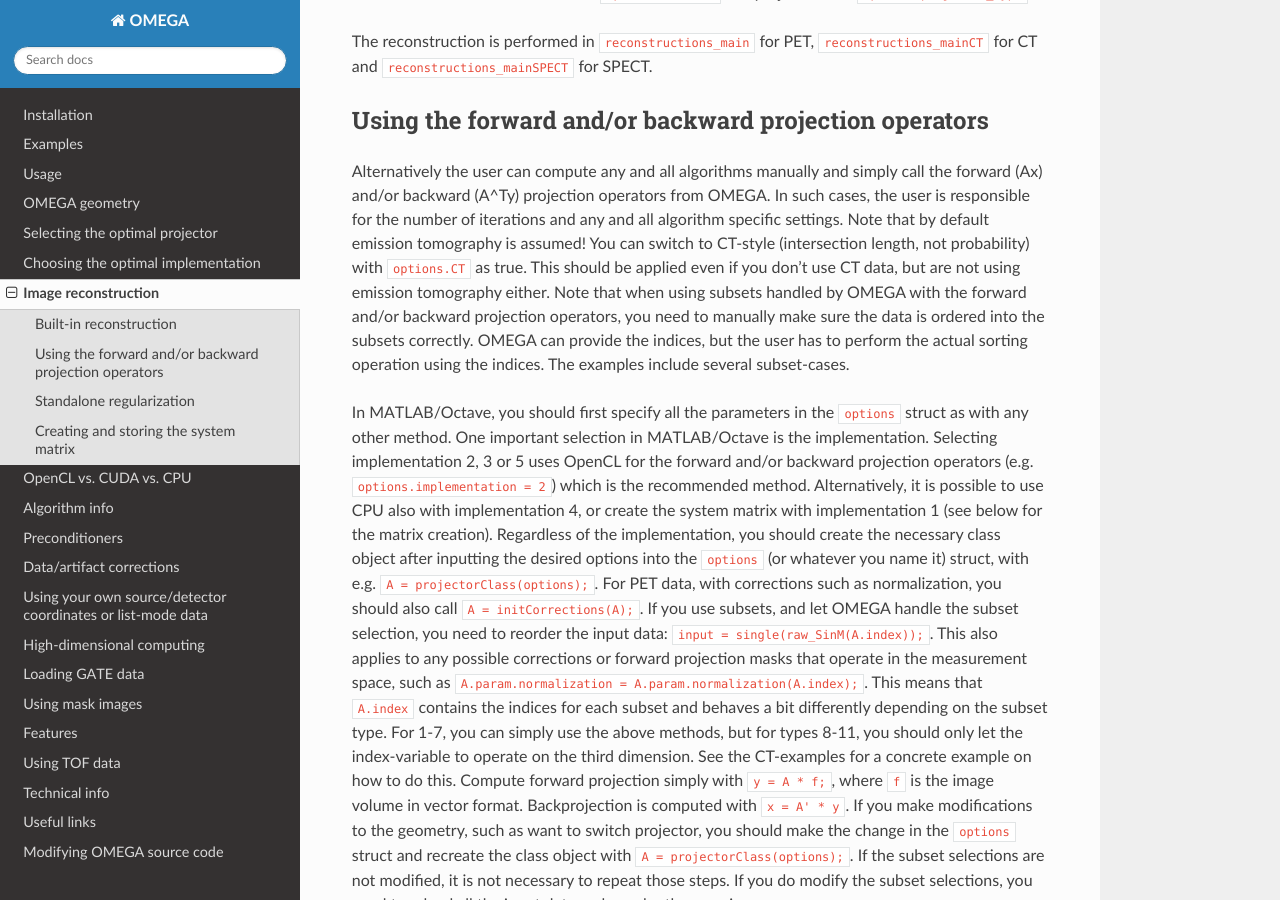
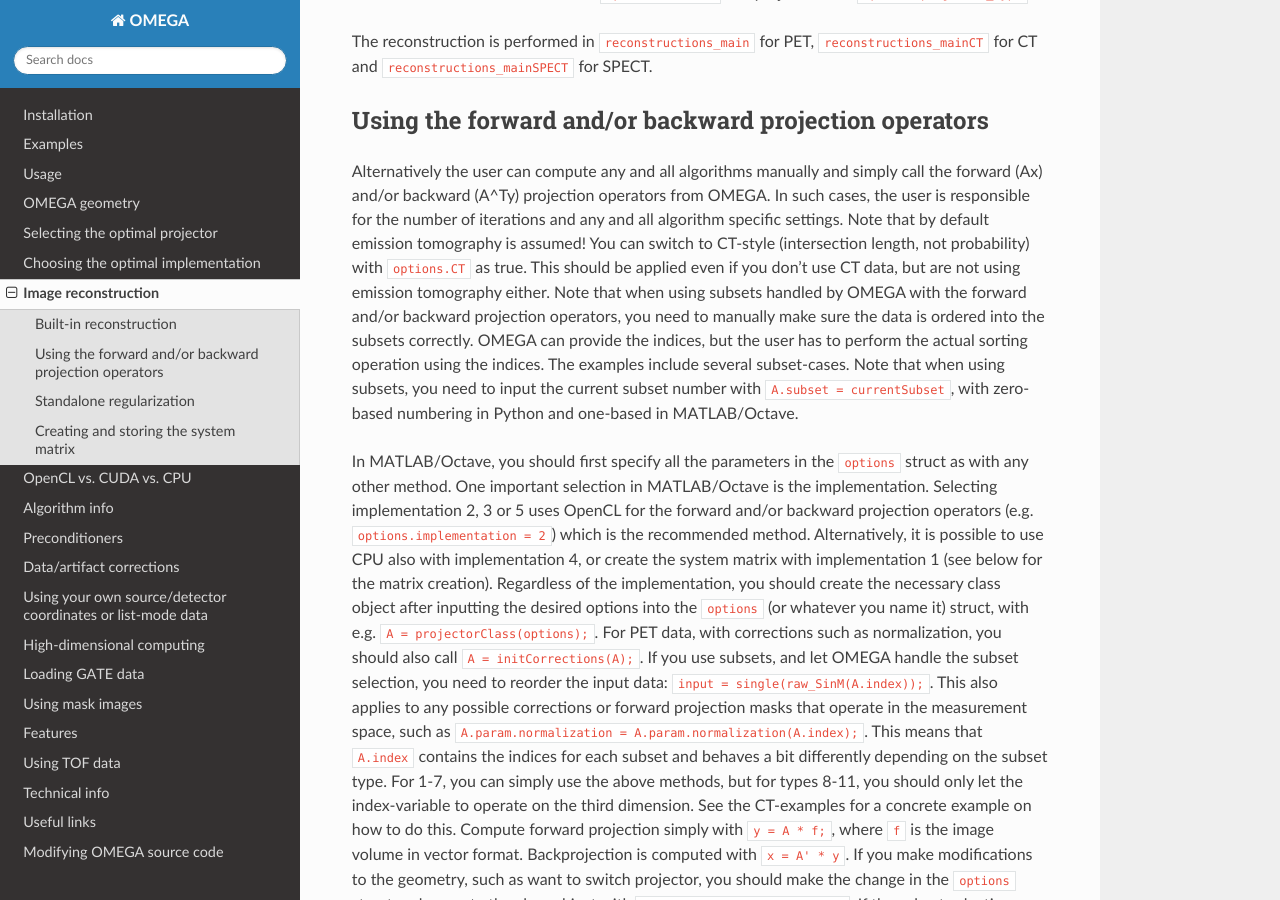
Before and after one commit to villekf/OMEGA-doc, a Sphinx documentation site: the page built from docs/source/reconstruction.rst, in a window 1280 px wide and 900 px high, scrolled down 826 px. Built offline with Sphinx 7.4.7 and the Read the Docs theme 3.1.0, drawn with Linux system fonts in a browser that asks for light colours.

Commit message:
Update reconstruction.rst

```diff
--- a/docs/source/reconstruction.rst
+++ b/docs/source/reconstruction.rst
@@ -25,7 +25,8 @@ Using the forward and/or backward projection operators
 Alternatively the user can compute any and all algorithms manually and simply call the forward (Ax) and/or backward (A^Ty) projection operators from OMEGA. In such cases, the user is responsible for the number of iterations and any and all algorithm
 specific settings. Note that by default emission tomography is assumed! You can switch to CT-style (intersection length, not probability) with ``options.CT`` as true. This should be applied even if you don't use CT data, but are not using emission
 tomography either. Note that when using subsets handled by OMEGA with the forward and/or backward projection operators, you need to manually make sure the data is ordered into the subsets correctly. OMEGA can provide the indices, but the user has
-to perform the actual sorting operation using the indices. The examples include several subset-cases.
+to perform the actual sorting operation using the indices. The examples include several subset-cases. Note that when using subsets, you need to input the current subset number with ``A.subset = currentSubset``, with zero-based numbering in Python
+and one-based in MATLAB/Octave.
 
 In MATLAB/Octave, you should first specify all the parameters in the ``options`` struct as with any other method. One important selection in MATLAB/Octave is the implementation. Selecting implementation 2, 3 or 5 uses OpenCL for the forward and/or
 backward projection operators (e.g. ``options.implementation = 2``) which is the recommended method. Alternatively, it is possible to use CPU also with implementation 4, or create the system matrix with implementation 1 (see below for the matrix creation).
```
